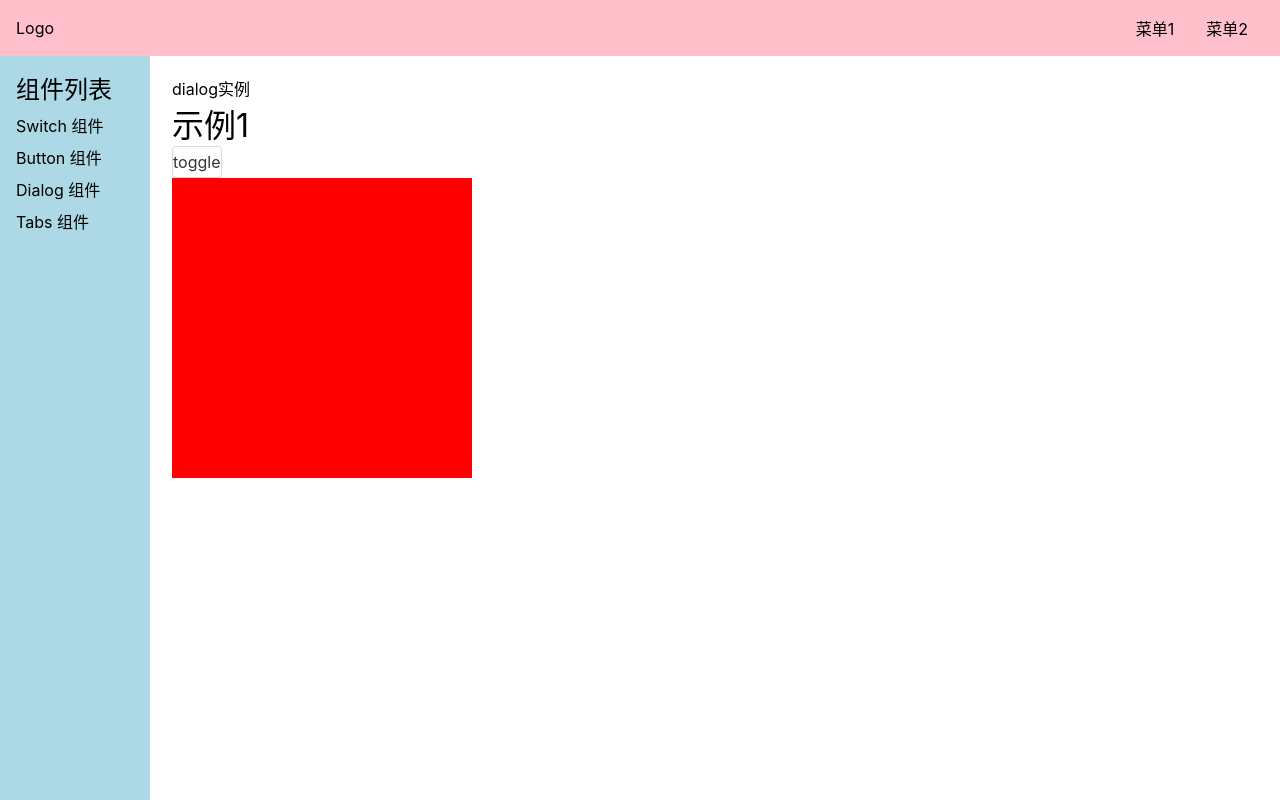
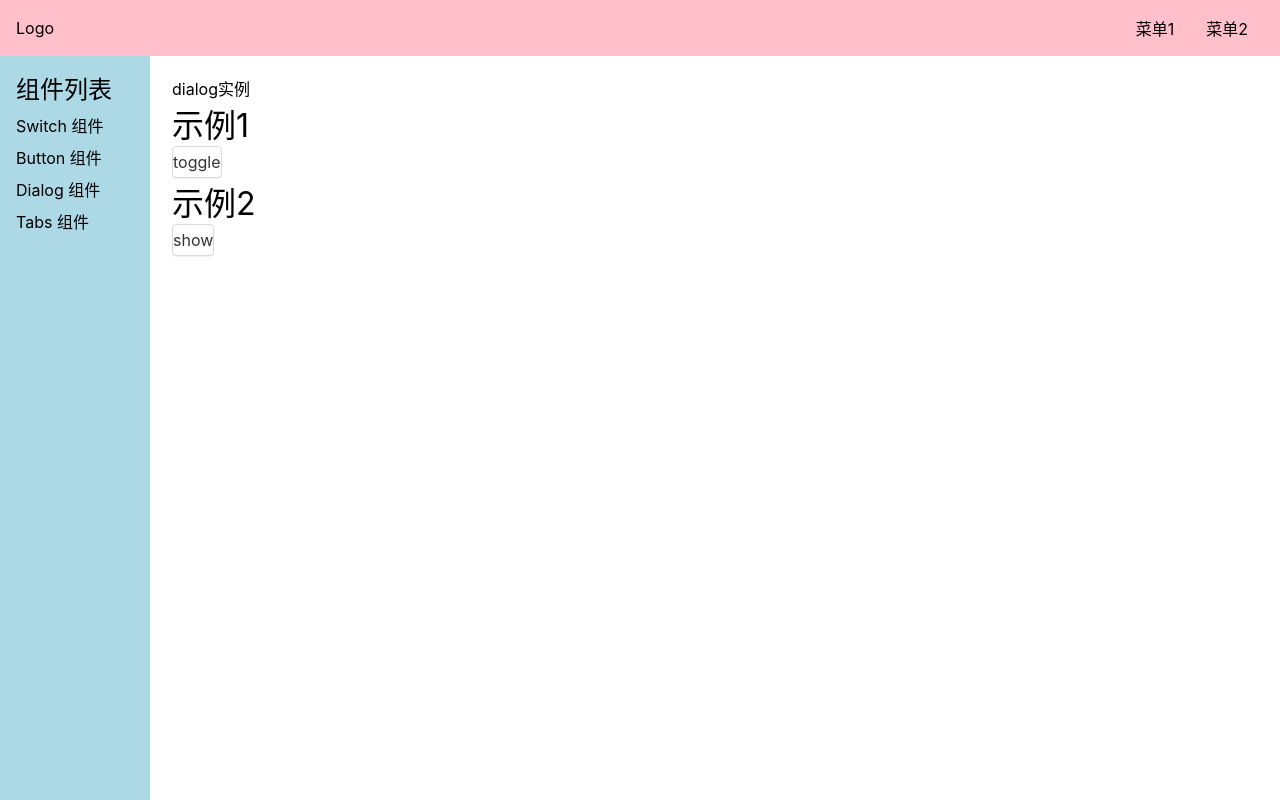
Before and after one commit to origami0227/pokemonUI, a Vue app: page /#/doc/dialog in a window 1280 px wide. Built offline with nearby package versions, Linux system fonts and the light colour scheme.

Commit message:
openDialog一句话打开dialog

```diff
--- a/src/components/DialogDemo.vue
+++ b/src/components/DialogDemo.vue
@@ -1,7 +1,6 @@
 <template>
   <div>dialog实例</div>
   <h1>示例1</h1>
-  <div style="position:relative;z-index: 1">
     <Button @click="toggle">toggle</Button>
     <Dialog v-model:visible="status" :closeOnClickOverlay="false" :ok="f1" >
       <template v-slot:content>
@@ -12,14 +11,14 @@
         <strong>加粗的标题</strong>
       </template>
     </Dialog>
-  </div>
-  <div style="position:relative;z-index: 2;width: 300px;height: 300px;background: red"></div>
+  <h1>示例2</h1>
+  <Button @click="showDialog">show</Button>
 </template>
 <script lang="ts">
 import Button from '../lib/Button.vue'
 import Dialog from '../lib/Dialog.vue'
 import {ref} from 'vue'
-
+import {openDialog} from '../lib/openDialog.ts'
 export default {
   components: {Dialog, Button},
   setup() {
@@ -30,7 +29,19 @@
     const f1 = () => {
       return false
     }
-    return {status, toggle,f1}
+    const showDialog = ()=>{
+      openDialog({
+        title:'标题',
+        content:'你好',
+        ok(){
+          console.log('ok')
+        },
+        cancel(){
+          console.log('cancel')
+        }
+      })
+    }
+    return {status, toggle,f1,showDialog}
   },
 }
 </script>
--- a/src/lib/Dialog.vue
+++ b/src/lib/Dialog.vue
@@ -42,6 +42,7 @@
   components: {Button},
   setup(props, context) {
     const cancel = () => {
+      props.cancel?.()
       close()
     }
     const ok = () => {
--- /dev/null
+++ b/src/lib/openDialog.ts
@@ -0,0 +1,29 @@
+import Dialog from './Dialog.vue'
+import {createApp, h} from "vue";
+
+export const openDialog = (options) => {
+    const {title, content,ok,cancel} = options
+    const div = document.createElement('div')
+    document.body.appendChild(div)
+    const close = ()=>{
+        // @ts-ignore
+        app.unmount(div)
+        div.remove()
+    }
+    const app = createApp({
+        render() {
+            return h(Dialog, {
+                visible: true, 'onUpdate:visible': (newVisible) => {
+                    if (newVisible === false) {
+                        close()
+                    }
+                },
+                ok,cancel
+            }, {
+                title: title,
+                content: content
+            })
+        }
+    })
+      app.mount(div)
+}
```
